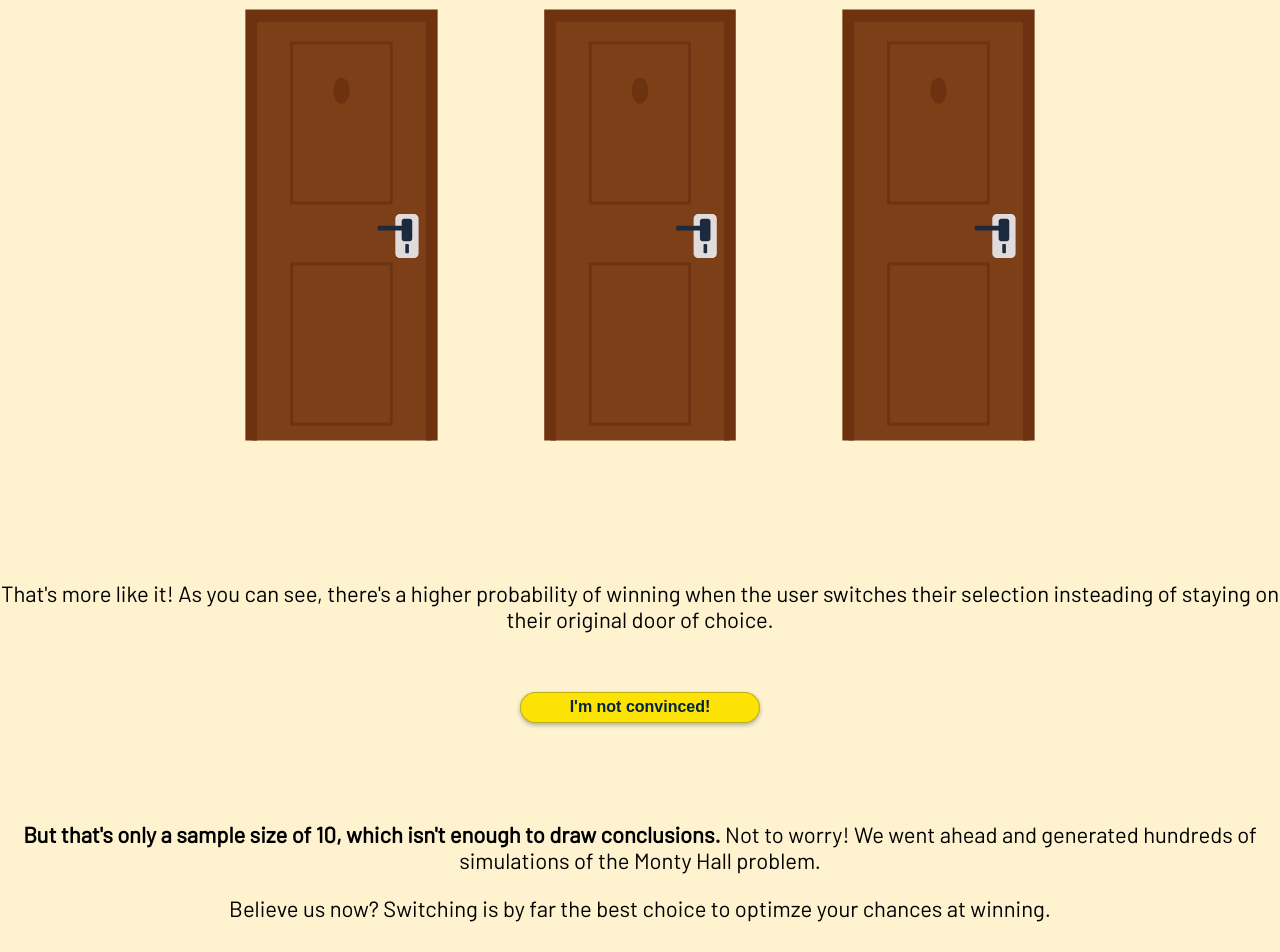
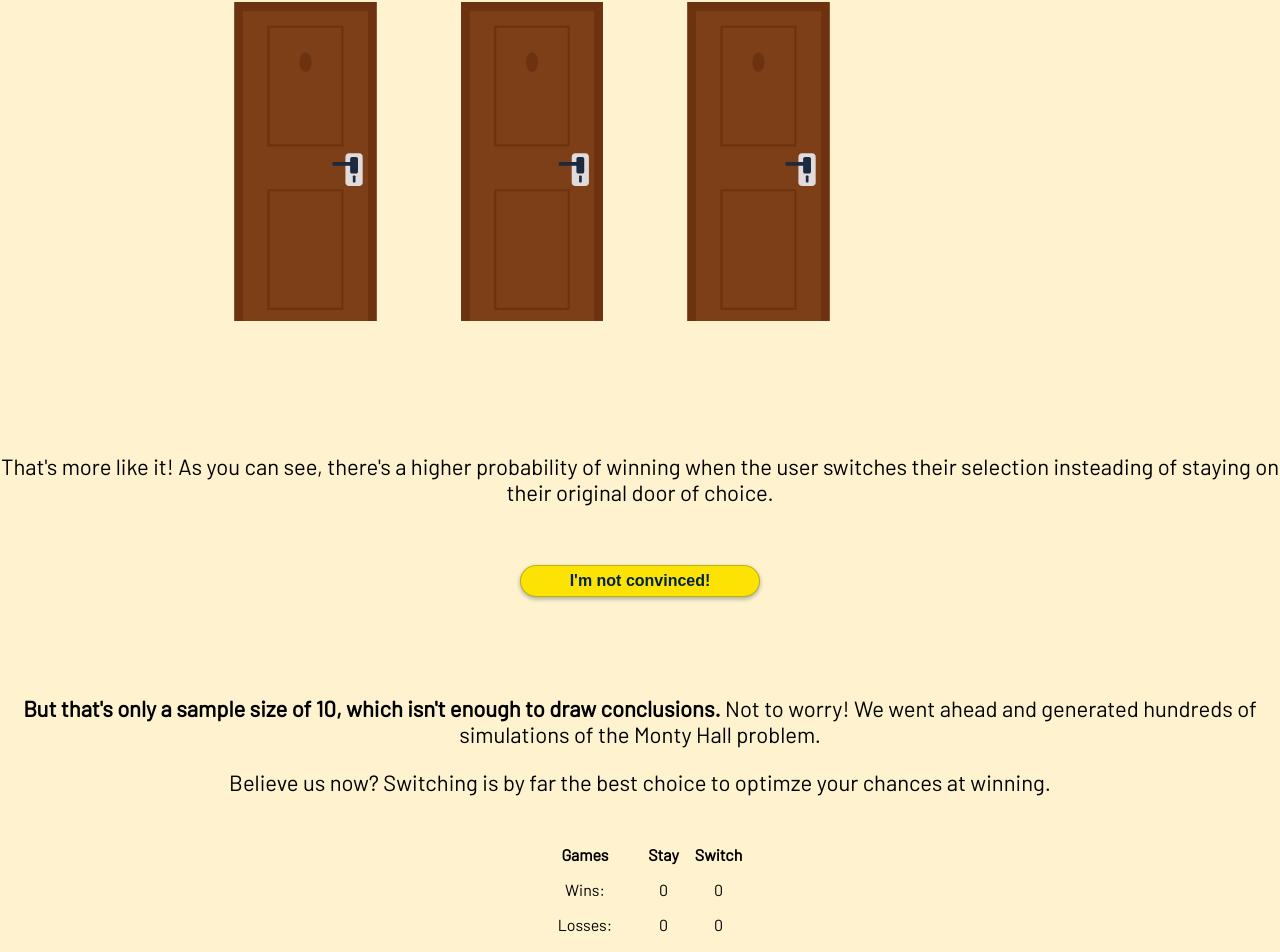
Before and after one commit to sophifang/bayes-theorem, a SvelteKit app: page / in a window 1280 px wide. Shown: the part 2511-3463 px from the top of the page. Built offline with nearby package versions, Linux system fonts and the light colour scheme.

Commit message:
fixed simulation styling

```diff
--- a/src/components/App.svelte
+++ b/src/components/App.svelte
@@ -416,7 +416,7 @@
       const svg = d3.select('#lineChartSwitch')
         .append('svg')
         .attr('width', width + margin.left + margin.right)
-        .attr('height', height + margin.top + margin.bottom)
+        .attr('height', height + margin.top + margin.bottom+6)
         .append('g')
         .attr('transform', `translate(${margin.left},${margin.top})`);
 
@@ -531,7 +531,7 @@
     <p>{gameResult}</p>
     <div class = "twoBtns">
       <button class = "btn" on:click={restartGame}>Try again</button>
-      <button class = "btn" on:click={initializeLineChart}>Tell me more!</button>
+      <button class = "btn">Tell me more!</button>
     </div>
   </div>
   {/if}
@@ -604,7 +604,7 @@
         >
         <img class = "door" src= "closed-door.svg"/>
       </div>
-      <div id="lineChartSwitch"></div>
+      <div class = "column" id="lineChartSwitch"></div>
     </div>
   </div>
   <br>
```
